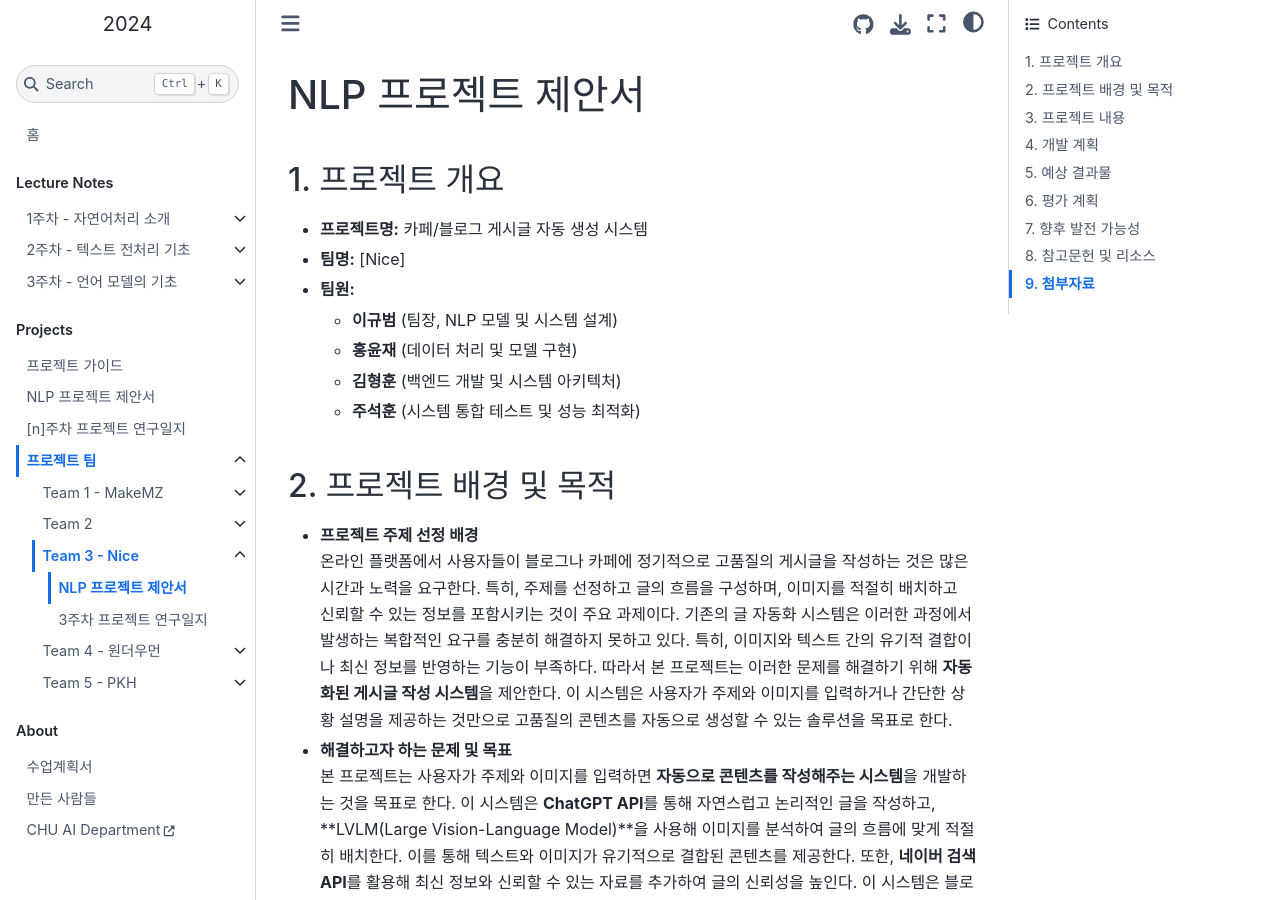
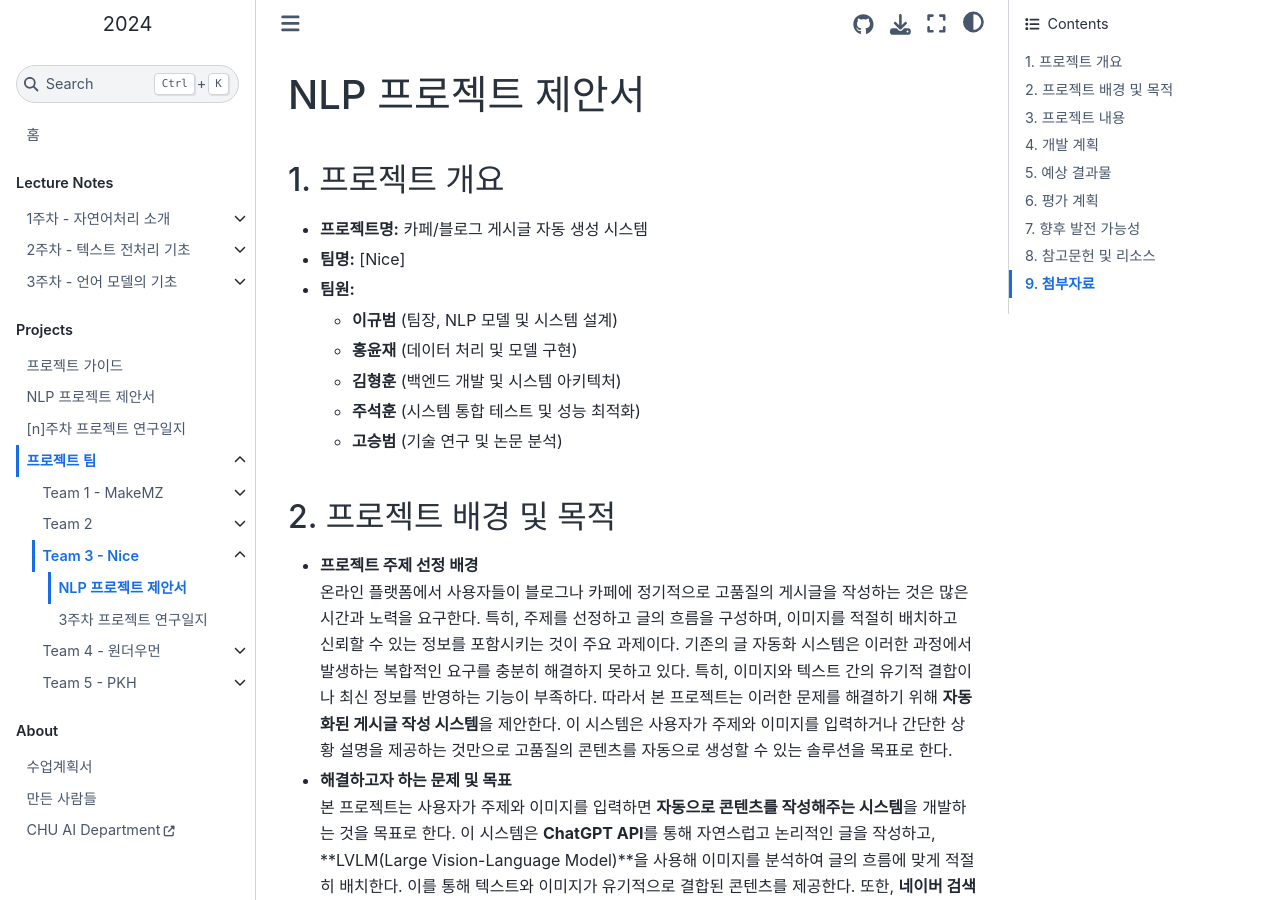
Before and after one commit to entelecheia/intronlp-2024, a Jupyter Book: the page built from book/ko/projects/team3/proposal.md, in a window 1280 px wide and 900 px high. Built offline with Jupyter Book 1.0.4 settings and Sphinx 7.4.7 and the Sphinx Book theme 1.1.4, drawn with Linux system fonts in a browser that asks for light colours.

Commit message:
Update new member

```diff
--- a/book/ko/projects/team3/proposal.md
+++ b/book/ko/projects/team3/proposal.md
@@ -9,6 +9,7 @@
   - **홍윤재** (데이터 처리 및 모델 구현)
   - **김형훈** (백엔드 개발 및 시스템 아키텍처)
   - **주석훈** (시스템 통합 테스트 및 성능 최적화)
+  - **고승범** (기술 연구 및 논문 분석)
 
 ## 2. 프로젝트 배경 및 목적
 
```
